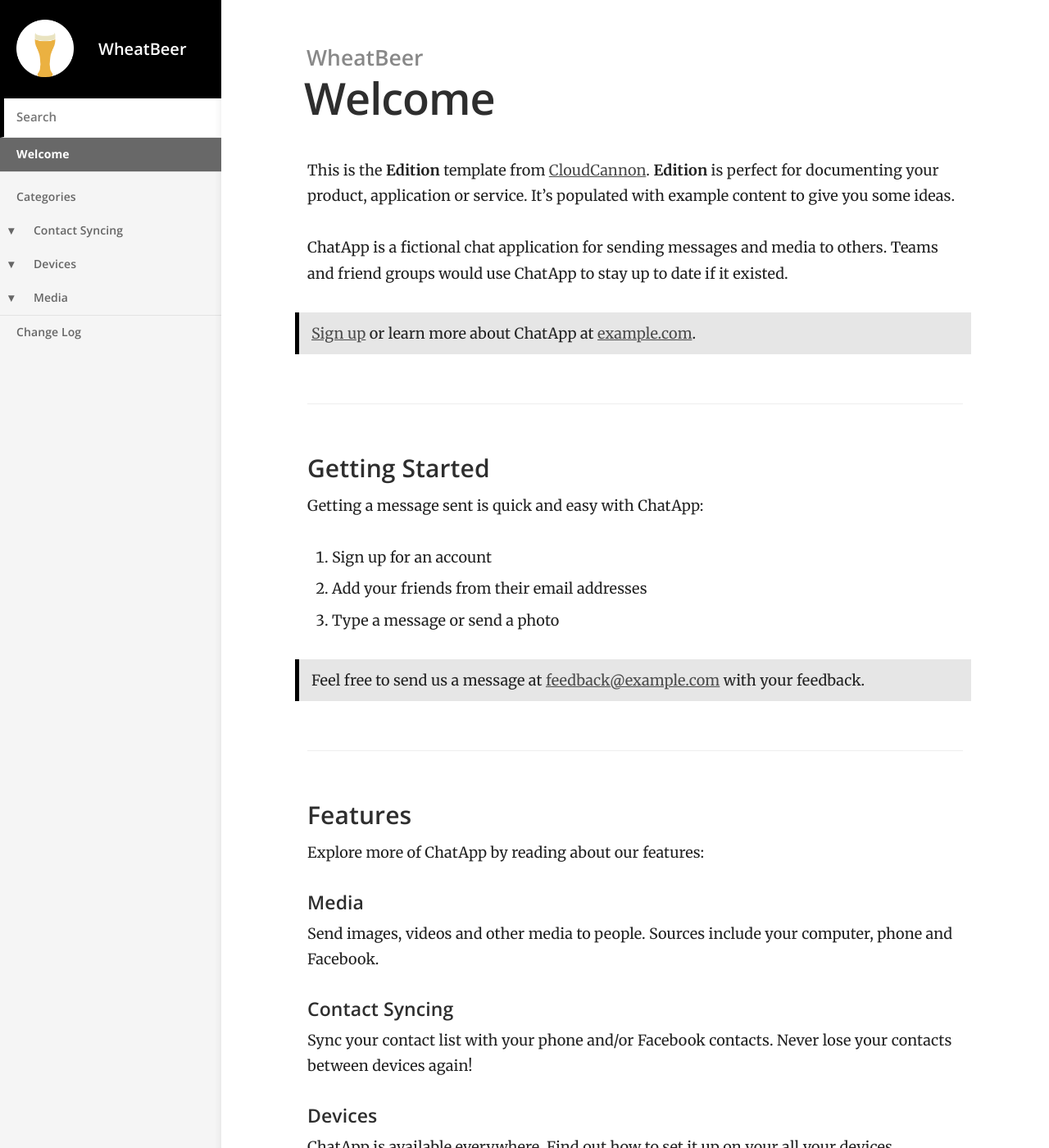
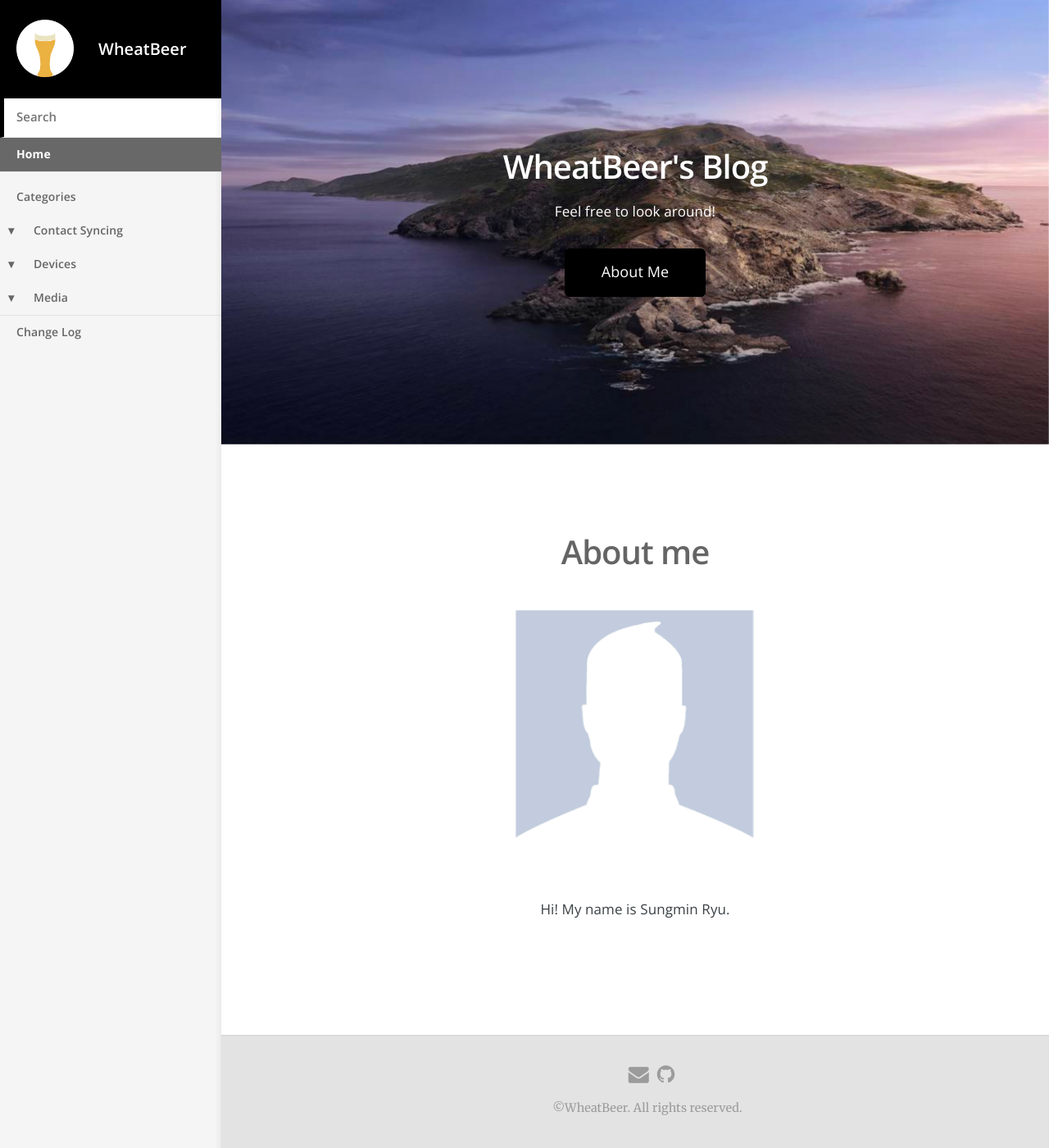
Before and after one commit to WheatBeer/WheatBeer.github.io, a Jekyll site: the page built from index.html, in a window 1280 px wide and 1400 px high. Shown: the whole window at 82% size. Built offline with Jekyll 4.4.1, drawn with Linux system fonts in a browser that asks for light colours; nearby versions of some CDN libraries; some of the changed text lies outside the part shown.

Commit message:
first commit

```diff
--- a/_includes/header.html
+++ b/_includes/header.html
@@ -10,14 +10,23 @@
 
 </div>
 
+
 <section class="main">
+    {% if page.category != Home %}
     <div class="page-header">
         <h2>{% if page.category %}{{ page.category }}{% else %}{{ site.title }}{% endif %}</h2>
         <h3>{{ page.title }}</h3>
     </div>
-    <article class="content">
+
+    <article class="content" id="about_me">
         {{ content }}
     </article>
+
+    {% else %}
+        {{ content }}
+    {% endif %}
+
+
 </section>
 
 {%- include script.html -%}
--- a/_includes/script.html
+++ b/_includes/script.html
@@ -22,4 +22,7 @@
             document.getElementById(element.id).checked = checked;
         });
     });
+    /* jquery.scrolly v1.0.0-dev | (c) @ajlkn | MIT licensed */
+    (function(e){function u(s,o){var u,a,f;if((u=e(s))[t]==0)return n;a=u[i]()[r];switch(o.anchor){case"middle":f=a-(e(window).height()-u.outerHeight())/2;break;default:case r:f=Math.max(a,0)}return typeof o[i]=="function"?f-=o[i]():f-=o[i],f}var t="length",n=null,r="top",i="offset",s="click.scrolly",o=e(window);e.fn.scrolly=function(i){var o,a,f,l,c=e(this);if(this[t]==0)return c;if(this[t]>1){for(o=0;o<this[t];o++)e(this[o]).scrolly(i);return c}l=n,f=c.attr("href");if(f.charAt(0)!="#"||f[t]<2)return c;a=jQuery.extend({anchor:r,easing:"swing",offset:0,parent:e("body,html"),pollOnce:!1,speed:1e3},i),a.pollOnce&&(l=u(f,a)),c.off(s).on(s,function(e){var t=l!==n?l:u(f,a);t!==n&&(e.preventDefault(),a.parent.stop().animate({scrollTop:t},a.speed,a.easing))})}})(jQuery);
+    $('.scrolly').scrolly();
 </script>
--- a/_sass/_layout.scss
+++ b/_sass/_layout.scss
@@ -196,6 +196,66 @@
 	}
 
 }
+
+.button {
+	position: relative;
+	display: inline-block;
+	border-radius: 0.35em;
+	color: #fff !important;
+	text-decoration: none;
+	padding: 0.75em 2.5em 0.75em 2.5em;
+	background-color: black;
+	border: 0;
+	cursor: pointer;
+	font-family: "Open Sans", sans-serif;
+
+	&:hover {
+		background-color: rgb(104, 104, 104);
+		font-weight: bold;
+	}
+}
+
+.cover {
+	padding: 10em 0;
+	position: relative;
+	img.back {
+		// opacity:0.7;
+		position: absolute;
+		object-fit: cover;
+		width: 100%;
+		height: 100%;
+		left: 0;
+		top: 0;
+		z-index: -1;
+	}
+	.cover_title{
+		color: white;
+		text-align: center;
+		h2{
+			font-size: 4rem;
+			color: white;
+		}
+		p{
+			font-size: 1.7rem;
+			font-family: "Open Sans", sans-serif;
+		}
+	}
+}
+
+.container {
+	padding: 6em 0;
+	position: relative;
+	text-align: center;
+	h2{
+		font-size: 4rem;
+		color: rgb(101, 101, 101);
+	}
+	p{
+		font-size: 1.7rem;
+		font-family: "Open Sans", sans-serif;
+	}
+}
+
 .content {
 	position: relative;
 	background-color: $content-background-color;
--- /dev/null
+++ b/index.html
@@ -0,0 +1,20 @@
+---
+title: Home
+---
+
+<div class="cover">
+    <img src="/images/banner.jpg" alt="" class="back">
+    <div class="cover_title">
+        <h2>WheatBeer's Blog</h2>
+        <p>Feel free to look around!</p>
+        <footer>
+            <a href="#about_me" class="button scrolly">About Me</a>
+        </footer>
+    </div>
+</div>
+
+<div class="container" id="about_me">
+    <h2>About me</h2>
+    <img src="/images/profile.gif" alt="" style="width:300px; padding:30px"/>
+    <p>Hi! My name is Sungmin Ryu.</p>
+</div>
--- a/index.md
+++ /dev/null
@@ -1,39 +0,0 @@
----
-title: Welcome
----
-
-
-This is the **Edition** template from [CloudCannon](http://cloudcannon.com/).
-**Edition** is perfect for documenting your product, application or service.
-It's populated with example content to give you some ideas.
-
-ChatApp is a fictional chat application for sending messages and media to others.
-Teams and friend groups would use ChatApp to stay up to date if it existed.
-
-> [Sign up](http://example.com/signup) or learn more about ChatApp at [example.com](http://example.com/).
-
-### Getting Started
-
-Getting a message sent is quick and easy with ChatApp:
-
-1. Sign up for an account
-2. Add your friends from their email addresses
-3. Type a message or send a photo
-
-> Feel free to send us a message at [feedback@example.com](mailto:feedback@example.com) with your feedback.
-
-### Features
-
-Explore more of ChatApp by reading about our features:
-
-#### Media
-
-Send images, videos and other media to people. Sources include your computer, phone and Facebook.
-
-#### Contact Syncing
-
-Sync your contact list with your phone and/or Facebook contacts. Never lose your contacts between devices again!
-
-#### Devices
-
-ChatApp is available everywhere. Find out how to set it up on your all your devices.
```
Also changed, not shown: _includes/head.html (line endings or trailing spaces), images/banner.jpg (added), images/profile.gif (added).
